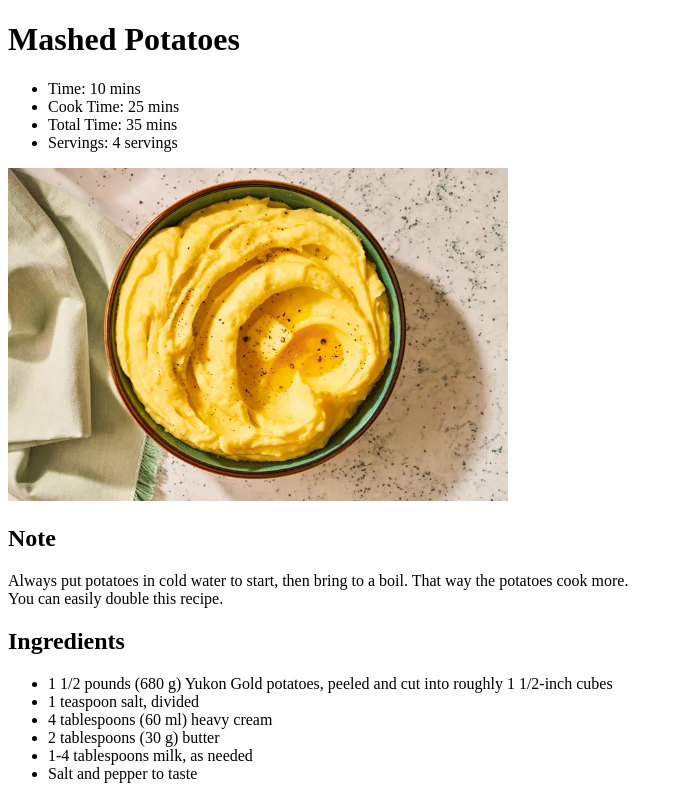
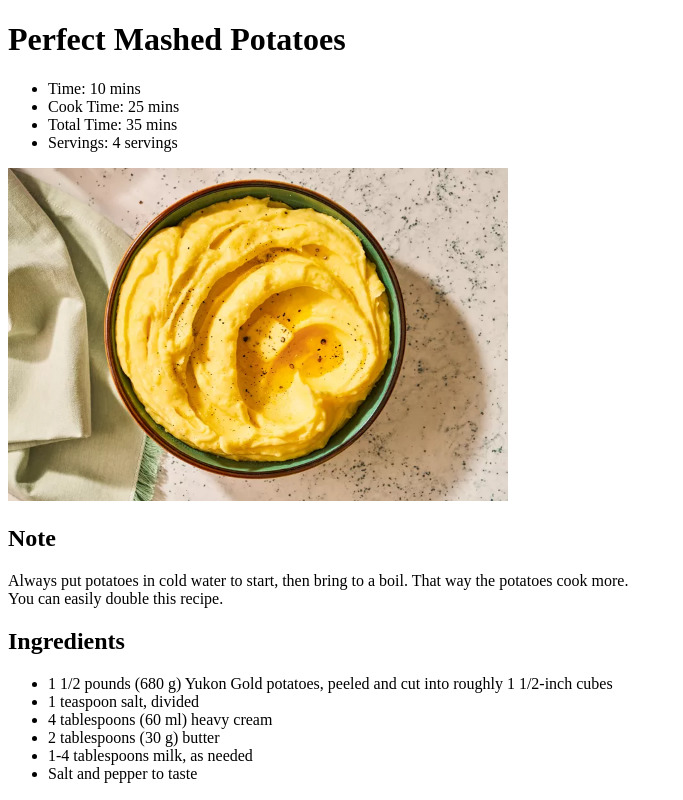
Before and after one commit to rafaconseglieri2/recipes, a plain HTML site: page recipes_db/perfect_mashed_potatoes.html in a window 1280 px wide. Shown: the top 800 px of the page, without its empty margins (0-683 px from the left). Drawn offline with Linux system fonts and the light colour scheme.

```diff
--- a/recipes_db/perfect_mashed_potatoes.html
+++ b/recipes_db/perfect_mashed_potatoes.html
@@ -8,7 +8,7 @@
 
     <body>
 
-<h1>Mashed Potatoes</h1>
+<h1>Perfect Mashed Potatoes</h1>
 
 <ul>
     <li>Time: 10 mins</li>
@@ -17,7 +17,7 @@
     <li>Servings: 4 servings</li>
 </ul>
 
-<p><img src="../img/Perfect-Mashed-Potatoes.webp" alt="Mashed Potatoes on a bowl" width="500"></p>
+<img src="../img/Perfect-Mashed-Potatoes.webp" alt="Perfect Mashed Potatoes" width="500">
 <h2>Note</h2>
 <p>Always put potatoes in cold water to start, then bring to a boil. That way the potatoes cook more. <br>
 
```
Also changed, not shown: recipes_db/moms_roast_turkey.html (line endings or trailing spaces).
